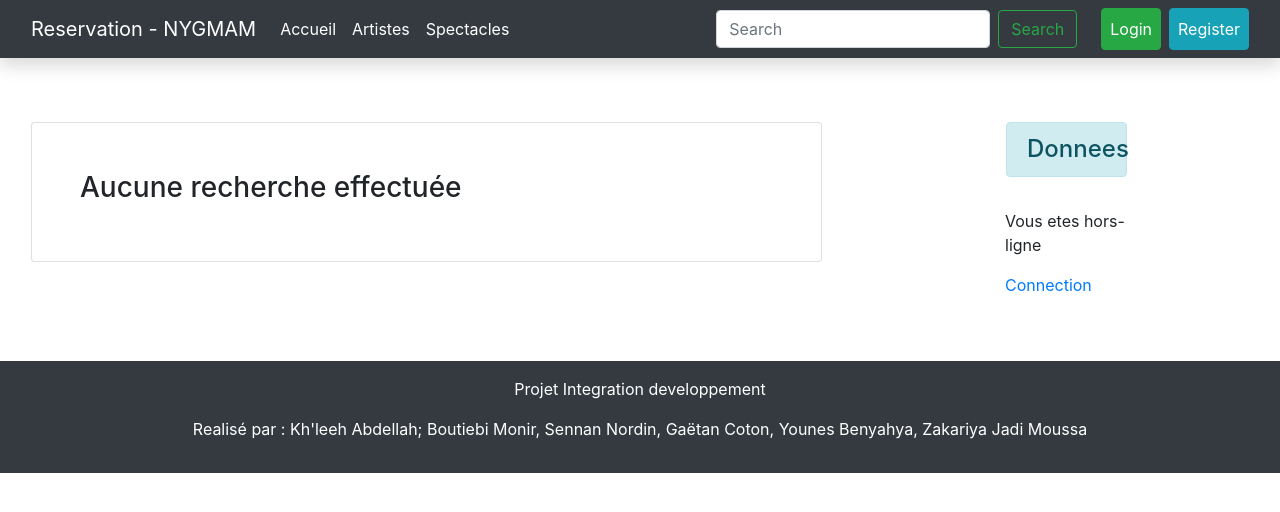
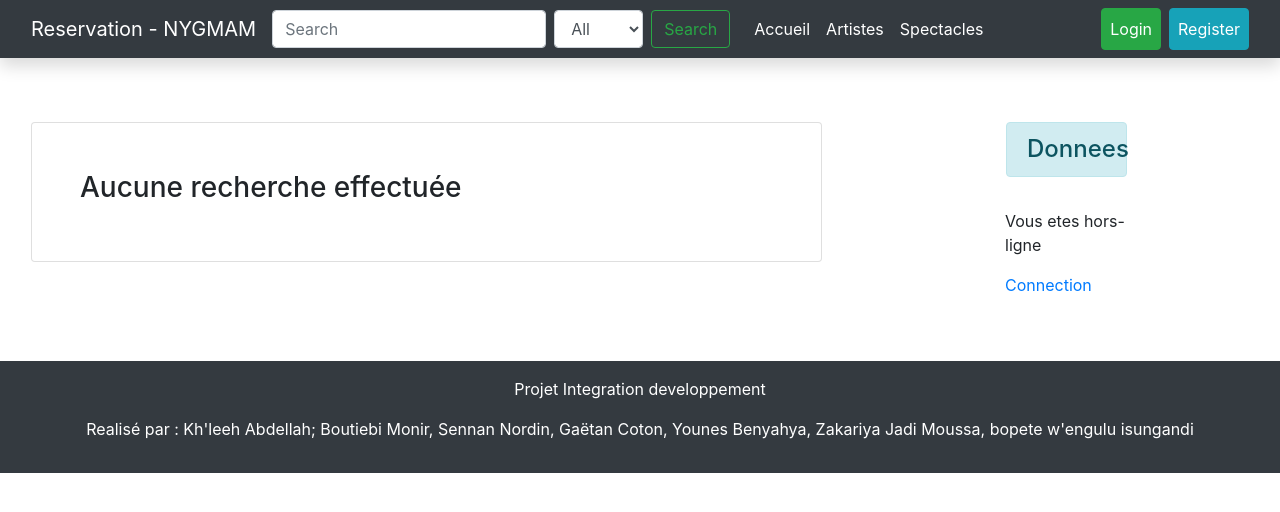
Before and after one commit to abdellahkh/labo-PID, a Django app: page /search_shows/ in a window 1280 px wide. Shown: the top 512 px of the page. Run offline with Django 4.2, Linux system fonts and the light colour scheme; data that the repository does not hold is empty; parts of the project's set-up code (start-up, migrations or seed data) failed here and were passed over.

Commit message:
ajout du filtre pour artist ou spectacle

```diff
--- a/reservation/templates/base.html
+++ b/reservation/templates/base.html
@@ -166,7 +166,7 @@
 
   <footer class="bg-dark p-3">
     <p class="text-center text-white">Projet Integration developpement</p>
-    <p class="text-center text-white">Realisé par : Kh'leeh Abdellah; Boutiebi Monir, Sennan Nordin, Gaëtan Coton, Younes Benyahya, Zakariya Jadi Moussa</p>
+    <p class="text-center text-white">Realisé par : Kh'leeh Abdellah; Boutiebi Monir, Sennan Nordin, Gaëtan Coton, Younes Benyahya, Zakariya Jadi Moussa, bopete w'engulu isungandi</p>
   </footer>
 
   <!-- Optional JavaScript -->
--- a/reservation/templates/navbar.html
+++ b/reservation/templates/navbar.html
@@ -1,6 +1,16 @@
 <nav class="navbar navbar-expand-lg navbar-light bg-dark shadow">
     <div class="container-fluid">
         <a class="navbar-brand text-white" href="/">Reservation - NYGMAM</a>
+        <form class="form-inline my-2 my-lg-0 mr-3" method="POST" action="{% url 'search_shows' %}">
+            {% csrf_token %}
+            <input class="form-control mr-sm-2" type="search" placeholder="Search" aria-label="Search" name="searched">
+            <select name="filter_by" class="form-control mr-sm-2">
+                <option value="all">All</option>
+                <option value="show">Show</option>
+                <option value="artist">Artist</option>
+            </select>
+            <button class="btn btn-outline-success my-2 my-sm-0" type="submit">Search</button>
+        </form>
         <button class="navbar-toggler" type="button" data-toggle="collapse" data-target="#navbarNavDropdown"
             aria-controls="navbarNavDropdown" aria-expanded="false" aria-label="Toggle navigation">
             <span class="navbar-toggler-icon"></span>
@@ -17,17 +27,12 @@
                     <a class="nav-link text-white" href="{% url 'allShows' %}">Spectacles</a>
                 </li>
             </ul>
-            <form class="form-inline my-2 my-lg-0 mr-3" method="POST" action="{% url 'search_shows' %}">
-                {% csrf_token %}
-                <input class="form-control mr-sm-2" type="search" placeholder="Search" aria-label="Search" name="searched">
-                <button class="btn btn-outline-success my-2 my-sm-0" type="submit">Search</button>
-            </form>
             <ul class="navbar-nav align-items-center">
                 {% if user.is_authenticated %}
                 {% if user.is_superuser %}
                 <li class="nav-item dropdown ml-2">
-                            <a class="nav-link dropdown-toggle text-white btn btn-success" href="#" id="navbarDropdownMenuLink" role="button"
-                                data-toggle="dropdown" aria-haspopup="true" aria-expanded="false">
+                    <a class="nav-link dropdown-toggle text-white btn btn-success" href="#" id="navbarDropdownMenuLink"
+                        role="button" data-toggle="dropdown" aria-haspopup="true" aria-expanded="false">
                         Admin
                     </a>
                     <div class="dropdown-menu" aria-labelledby="navbarDropdownMenuLink">
--- a/reservation/urls.py
+++ b/reservation/urls.py
@@ -40,6 +40,8 @@ urlpatterns = [
     path('cancel/', CancelView.as_view(), name='cancel'),
     path('success/', SuccessView.as_view(), name='success'),
 
+
+
     #path('role/', views.role.index, name='role_index'),
     #path('role/<int:role_id>', views.role.show, name='role_show'),
     #path('location/', views.location.index, name='location_index'),
--- a/reservation/views.py
+++ b/reservation/views.py
@@ -186,6 +186,8 @@ def representationReserver(request, show_id):
 
 
 
+
+
 def search_shows(request):
     p = Paginator(Show.objects.all(), 3)
     page = request.GET.get('page')
@@ -193,15 +195,15 @@ def search_shows(request):
 
     if request.method == "POST":
         searched = request.POST['searched']
+        filter_by = request.POST.get('filter_by', 'all')  # Get filter type from form
+
+        showsResults = Show.objects.filter(title__icontains=searched) if filter_by in ['show', 'all'] else Show.objects.none()
         words = searched.split()
-
         query = Q()
         for word in words:
             query |= Q(firstname__icontains=word)
             query |= Q(lastname__icontains=word)
-
-        showsResults = Show.objects.filter(title__icontains=searched)
-        artistsResults = Artist.objects.filter(query)
+        artistsResults = Artist.objects.filter(query) if filter_by in ['artist', 'all'] else Artist.objects.none()
 
         context = {
             'searched': searched,
@@ -214,6 +216,12 @@ def search_shows(request):
 
     else:
         return render(request, "search_shows.html", {'shows': shows})
+
+
+
+
+
+
 
 
 
```
Also changed, not shown: Site_resa/settings.py (+8 -8 lines), reservation/templates/search_shows.html (line endings or trailing spaces). Lines whose indentation alone changed are shown as unchanged.
